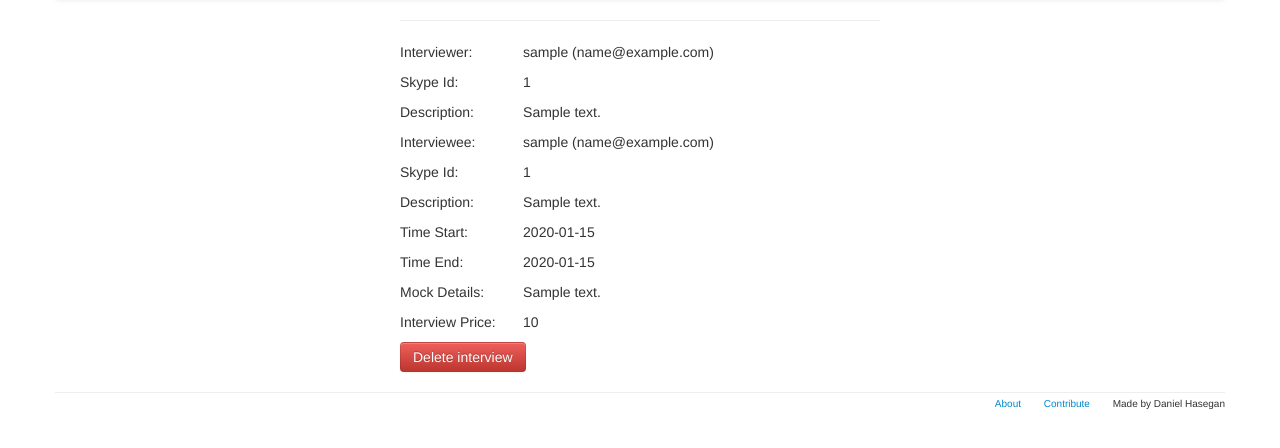
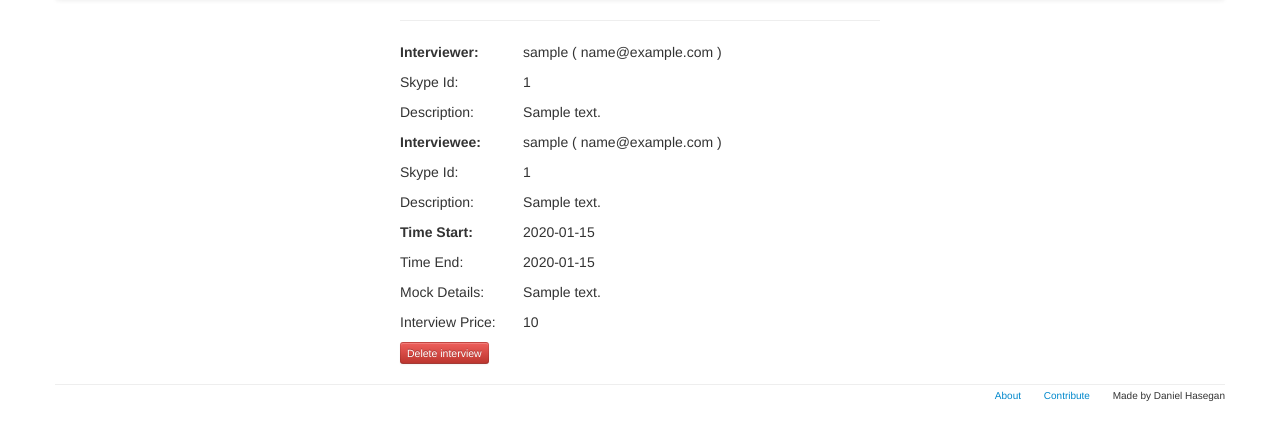
Before and after one commit to dhasegan/mocks, a Django app: template app/templates/pages/schedule.html in a window 1280 px wide. Shown: the part 42-490 px from the top of the page. Run offline with Django 3.2, Linux system fonts and the light colour scheme; the template is opened without the code that fills it: most values are stand-ins (such as "Sample title", 1, 10 or a date in 2020); some libraries are stand-ins or nearby versions.

Commit message:
Added some style to the mock items

```diff
--- a/app/templates/pages/schedule.html
+++ b/app/templates/pages/schedule.html
@@ -8,8 +8,10 @@
         </div>
     {% endif %}
 
-    {% for item in items %}
-        <hr>
-        {% include "types/mockitem.html" %}
-    {% endfor %}
+    <div class="schedulecontent">
+        {% for item in items %}
+            <hr>
+            {% include "types/mockitem.html" %}
+        {% endfor %}
+    </div>
 {% endblock content %}
--- a/app/templates/pages/scheduleInterview.html
+++ b/app/templates/pages/scheduleInterview.html
@@ -12,5 +12,7 @@
         </div>
     {% endif %}
 
-    {% include "types/detailedmockitem.html" %}
+    <div class="detailedcontent">
+        {% include "types/detailedmockitem.html" %}
+    </div>
 {% endblock content %}
--- a/app/templates/types/mockitem.html
+++ b/app/templates/types/mockitem.html
@@ -2,7 +2,7 @@
     <div class="mocker">
         <div class="nameattr row-fluid">
             <span class="attr span3"> Interviewer: </span>
-            <span class="val span9"> {{ item.mocker.username }} ({{ item.mocker.email }}) </span>
+            <span class="val span9"> {{ item.mocker.username }} ( {{ item.mocker.email }} ) </span>
         </div>
         {% block mockerdetails %}
             {% if item.mocker.skypeId %}
@@ -24,7 +24,7 @@
         <div class="mockee">
                 <div class="nameattr row-fluid">
                     <span class="attr span3"> Interviewee: </span>
-                    <span class="val span9"> {{ item.mockee.username }} ({{ item.mockee.email }}) </span>
+                    <span class="val span9"> {{ item.mockee.username }} ( {{ item.mockee.email }} ) </span>
                 </div>
                 {% block mockeedetails %}
                     {% if item.mockee.skypeId %}
@@ -84,7 +84,7 @@
 {% block endbutton %}
     {% if not no_button %}
         <form  method="get" action="/delete/{{ item.id }}">
-            <button class="btn btn-danger deleteitem-btn" type="submit" value="delete">
+            <button class="btn btn-mini btn-danger deleteitem-btn" type="submit" value="delete">
                 Delete interview
             </button>
         </form>
--- a/mocks/static/css/mocks.css
+++ b/mocks/static/css/mocks.css
@@ -41,3 +41,15 @@
 	max-width: 480px;
 	margin: 0 auto;
 }
+
+/*
+    Mock interview font styling
+ */
+
+.mock-content .nameattr .attr {
+    font-weight: bolder;
+}
+
+.mock-content .starttime .attr {
+    font-weight: bolder;
+}
```
Also changed, not shown: app/templates/pages/home.html (+6 -4 lines).
